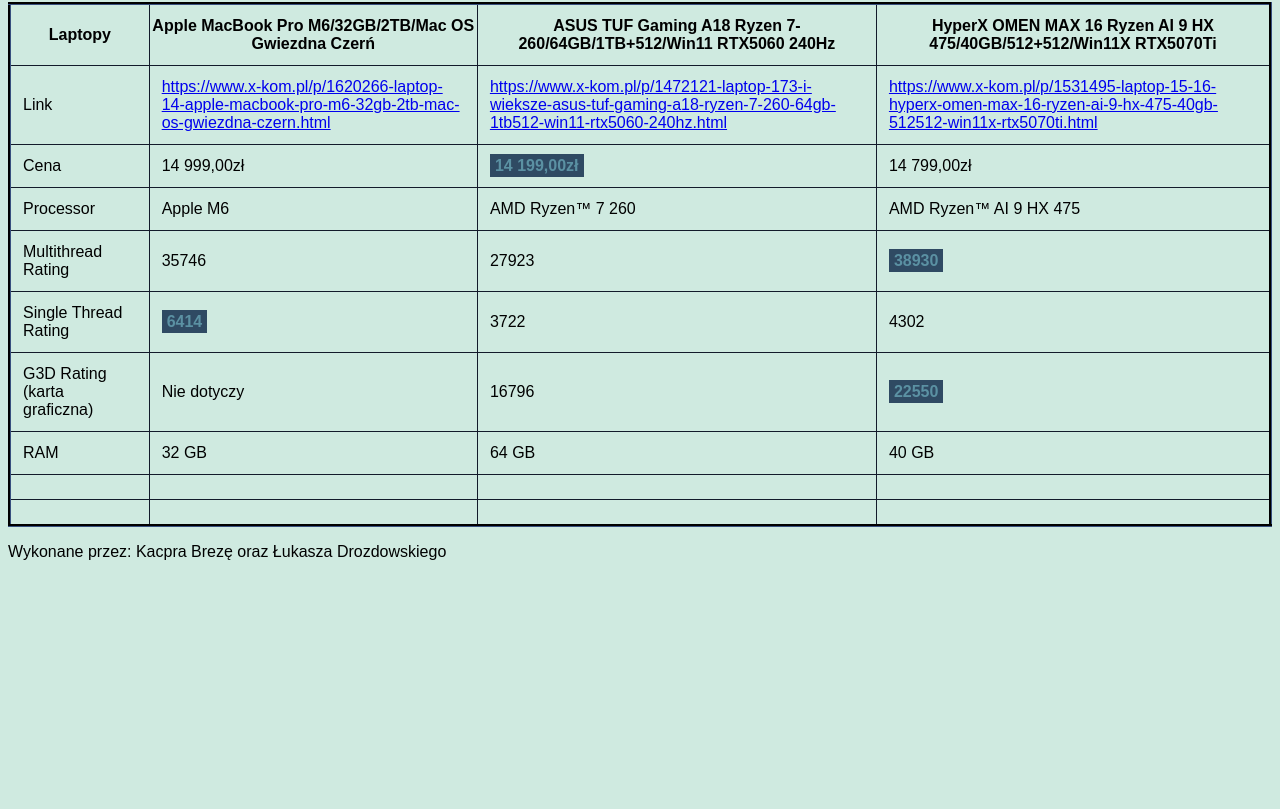
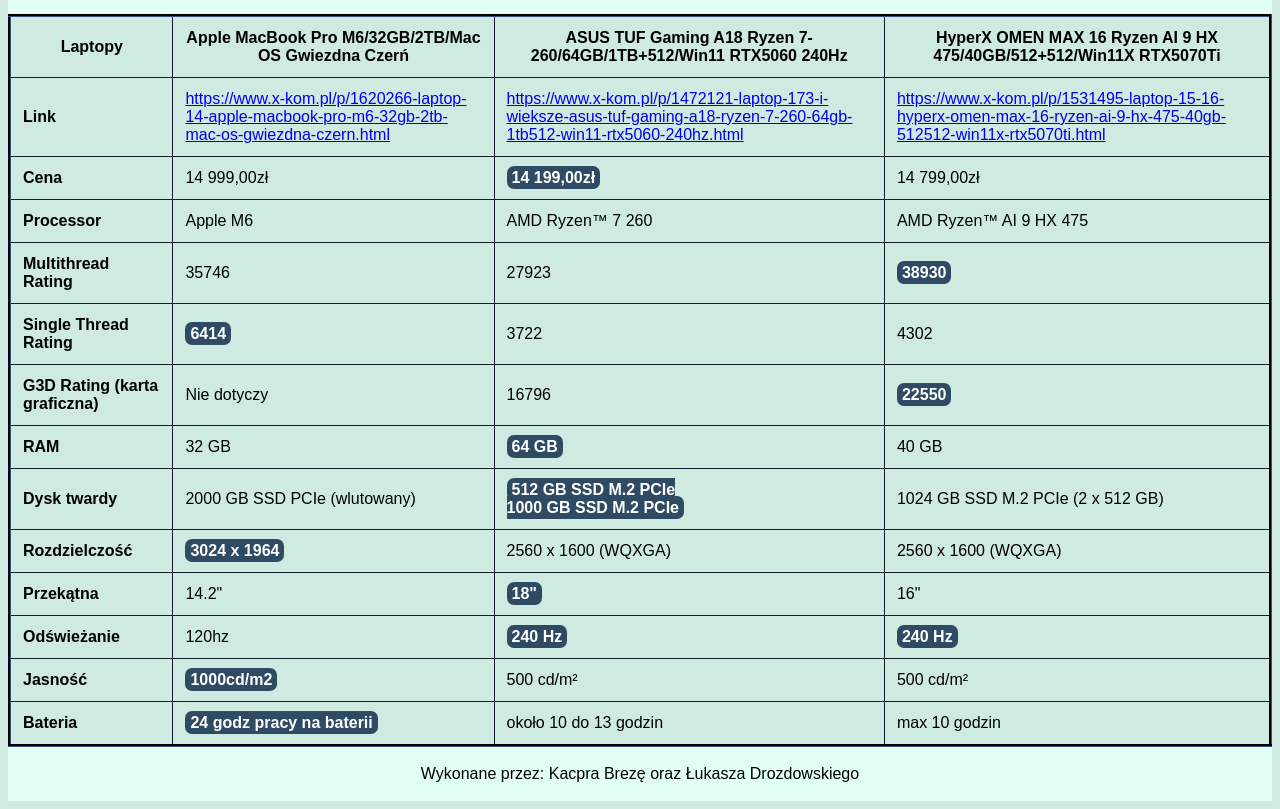
Before and after one commit to Tanxowski/Projekt_3_Laptopy, a plain HTML site: page index.html in a window 1280 px wide. Shown: the part 78-887 px from the top of the page. Before the commit the page ends 800 px from the top, so only its background shows below. Drawn offline with Linux system fonts and the light colour scheme.

Commit message:
Add files via upload

```diff
--- a/index.html
+++ b/index.html
@@ -57,20 +57,45 @@
 			<tr>
 				<td>RAM</td>
 				<td>32 GB</td>
-				<td>64 GB</td>
+				<td><a class="wybor">64 GB</a></td>
 				<td>40 GB</td>
 			</tr>
 			<tr>
-				<td></td>
-				<td></td>
-				<td></td>
-				<td></td>
+				<td>Dysk twardy</td>
+				<td>2000 GB SSD PCIe (wlutowany)</td>
+				<td><a class="wybor">512 GB SSD M.2 PCIe <br>
+					1000 GB SSD M.2 PCIe</a></td>
+				<td>1024 GB SSD M.2 PCIe (2 x 512 GB)</td>
 			</tr>
 			<tr>
-				<td></td>
-				<td></td>
-				<td></td>
-				<td></td>
+				<td>Rozdzielczość</td>
+				<td><a class="wybor">3024 x 1964</a></td>
+				<td>2560 x 1600 (WQXGA)</td>
+				<td>2560 x 1600 (WQXGA)</td>
+			</tr>
+			<tr>
+				<td>Przekątna</td>
+				<td>14.2"</td>
+				<td><a class="wybor">18"</a></td>
+				<td>16"</td>
+			</tr>
+			<tr>
+				<td>Odświeżanie</td>
+				<td>120hz</td>
+				<td><a class="wybor">240 Hz</a></td>
+				<td><a class="wybor">240 Hz</a></td>
+			</tr>
+			<tr>
+				<td>Jasność</td>
+				<td><a class="wybor">1000cd/m2</a></td>
+				<td>500 cd/m²</td>
+				<td>500 cd/m²</td>
+			</tr>
+			<tr>
+				<td>Bateria</td>
+				<td><a class="wybor">24 godz pracy na baterii</a></td>
+				<td>około 10 do 13 godzin</td>
+				<td>max 10 godzin</td>
 			</tr>
         </table>
     </div>
--- a/styl.css
+++ b/styl.css
@@ -3,6 +3,12 @@ body {
 	font-family: "Fira Sans", sans-serif;
 	font-weight: 400;
 	font-style: normal;
+}
+#header {
+	text-align: center;
+	background-color: #E2FFF4;
+	padding-top: 2px;
+	padding-bottom: 2px;
 }
 table {
 	border-collapse: collapse;
@@ -15,9 +21,19 @@ th {
 td {
 	padding: 12px;
 }
+td:nth-of-type(1) {
+	font-weight: bold;
+}
 .wybor {
-	color: #5B91A3;
+	color: white;
 	background-color: #2F4A63;
 	font-weight: bolder;
 	padding: 3px 5px 3px 5px;
+	border-radius: 7px;
 }
+#footer {
+	text-align: center;
+	background-color: #E2FFF4;
+	padding-top: 2px;
+	padding-bottom: 2px;
+}
```
